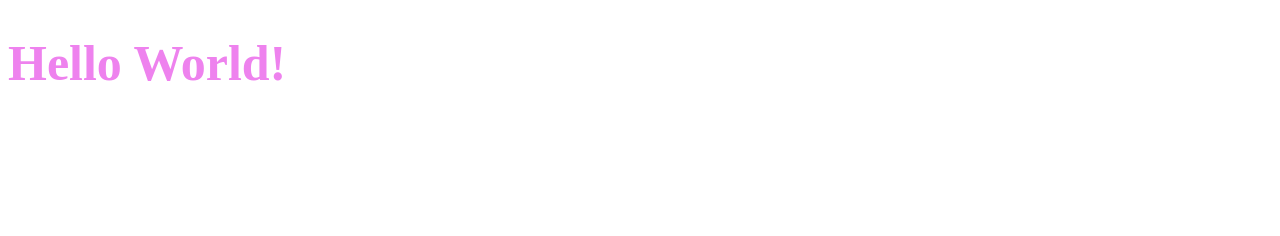
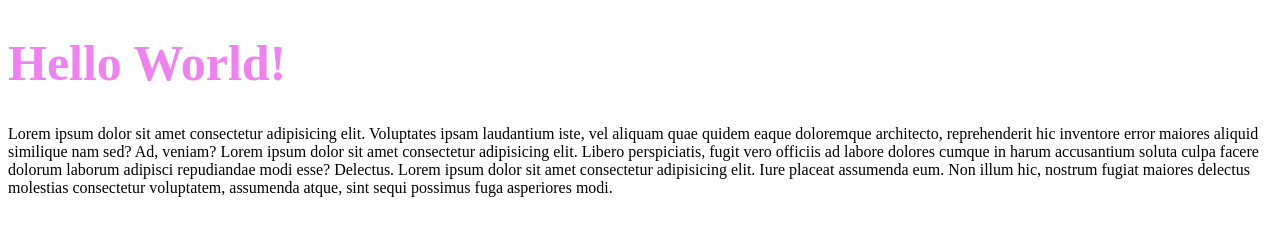
Before and after one commit to MarilisaMoio/htmlcss-hello, a plain HTML site: page index.html in a window 1280 px wide. Drawn offline with Linux system fonts and the light colour scheme.

Commit message:
feat: add paragraph

```diff
--- a/index.html
+++ b/index.html
@@ -10,5 +10,8 @@
     <head>
         <h1 class="title">Hello World!</h1>
     </head>
+    <main>
+        <p>Lorem ipsum dolor sit amet consectetur adipisicing elit. Voluptates ipsam laudantium iste, vel aliquam quae quidem eaque doloremque architecto, reprehenderit hic inventore error maiores aliquid similique nam sed? Ad, veniam? Lorem ipsum dolor sit amet consectetur adipisicing elit. Libero perspiciatis, fugit vero officiis ad labore dolores cumque in harum accusantium soluta culpa facere dolorum laborum adipisci repudiandae modi esse? Delectus. Lorem ipsum dolor sit amet consectetur adipisicing elit. Iure placeat assumenda eum. Non illum hic, nostrum fugiat maiores delectus molestias consectetur voluptatem, assumenda atque, sint sequi possimus fuga asperiores modi.</p>
+    </main>
 </body>
 </html>
```
